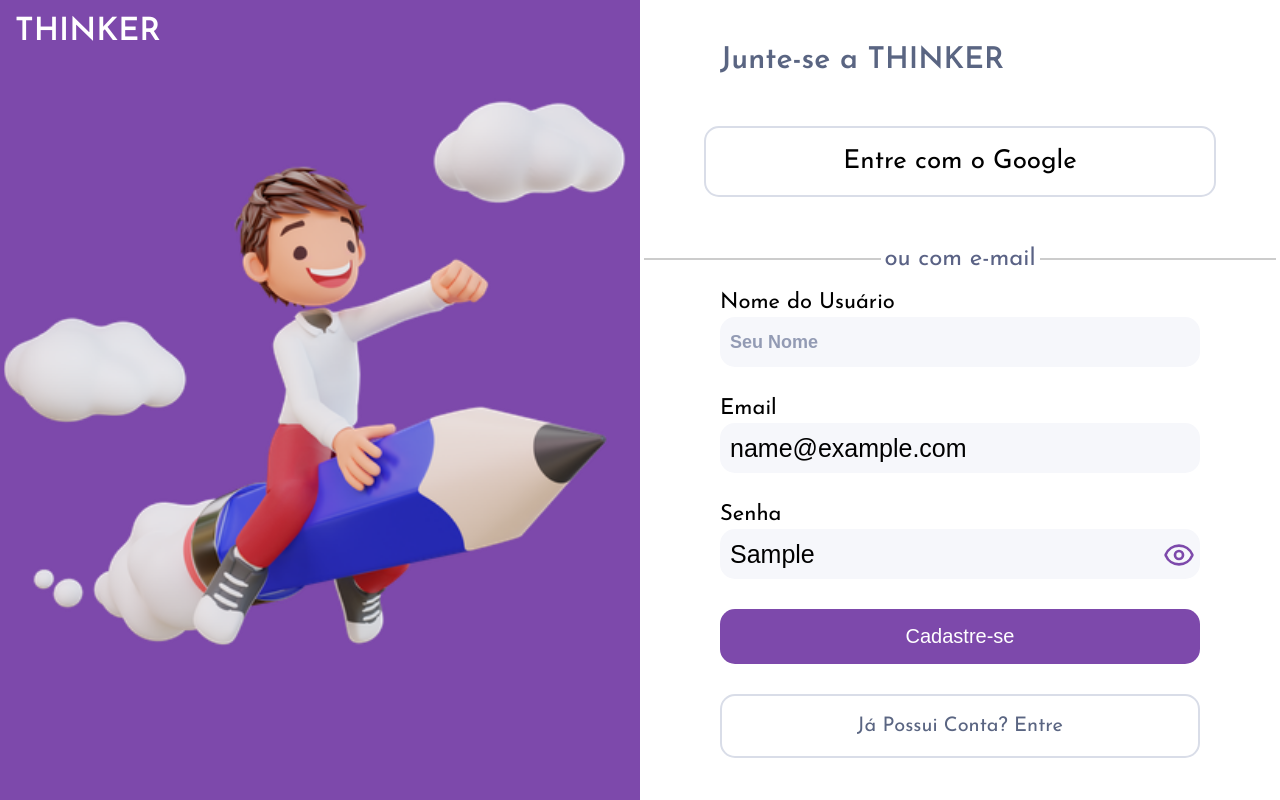
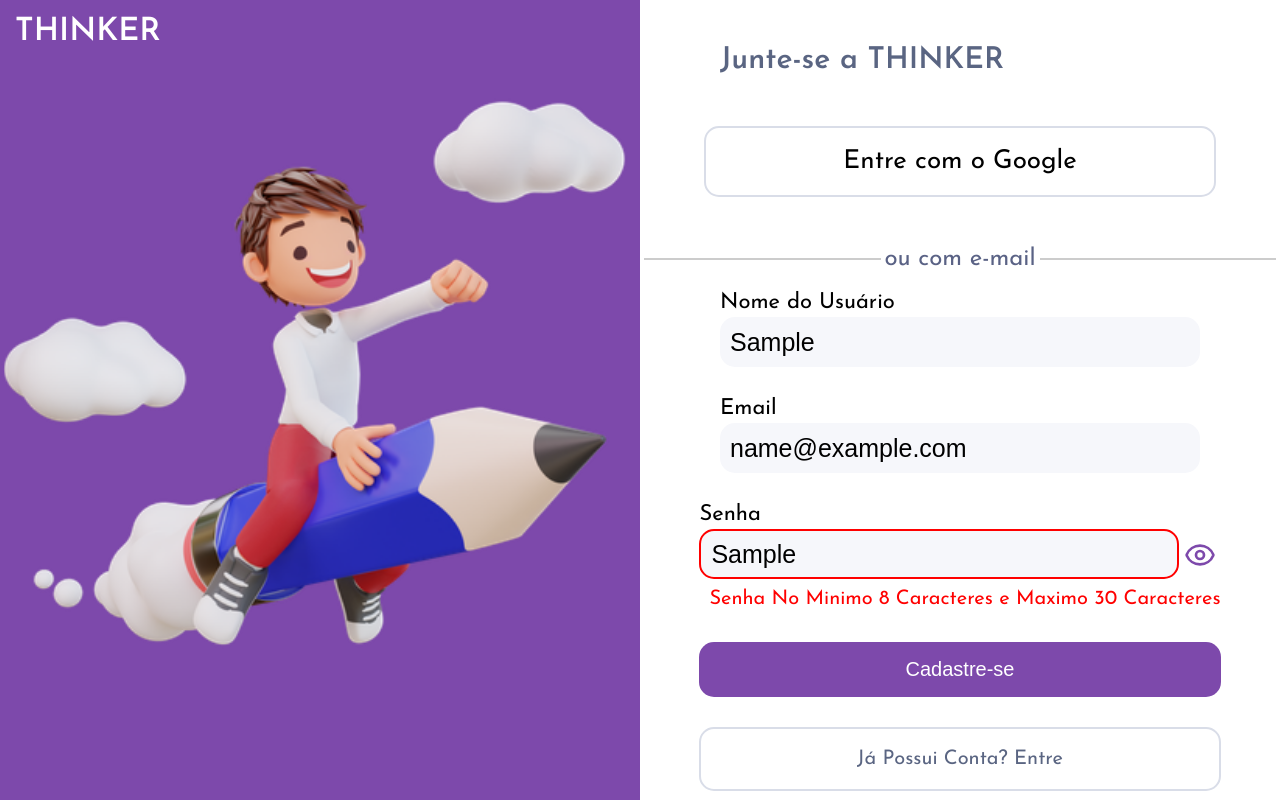
Before and after one commit to DevVitorlevi/Thinker, a React (Vite) app in the folder frontend/: page /register in a window 1280 px wide. Both pictures are taken after typing "Sample", "name@example.com", "Sample" into the empty fields and a click on the button "Cadastre-se". Built offline with nearby package versions, Linux system fonts and the light colour scheme.

Commit message:
Validações Feitas

```diff
--- a/frontend/src/pages/auth/Register.tsx
+++ b/frontend/src/pages/auth/Register.tsx
@@ -22,11 +22,37 @@ const Register = () => {
         email: '',
         senha: ''
     })
+    const [error, setError] = useState(
+        {
+            email: '',
+            senha: '',
+        }
+    )
 
     const handleSubmit = (e: React.FormEvent<HTMLFormElement>) => {
         e.preventDefault()
+        const emailRegex = /^[a-zA-Z0-9._%+-]+@[a-zA-Z0-9.-]+\.[a-zA-Z]{2,}$/;
 
+        let hasError = false
+        let NewErros = { email: '', senha: '' }
+
+        if (!emailRegex.test(Formdata.email)) {
+            NewErros.email = 'Email Inválido'
+            hasError = true
+        }
+
+        if (Formdata.senha.length < 8 || Formdata.senha.length > 30) {
+            NewErros.senha = 'Senha No Minimo 8 Caracteres e Maximo 30 Caracteres'
+            hasError = true
+        }
+
+        if (hasError) {
+            return setError(NewErros)
+        }
+
+        setError({ email: '', senha: '' })
         setFormdata({ name: '', email: '', senha: '' })
+
 
     }
     const handleChange = (e: React.ChangeEvent<HTMLInputElement>) => {
@@ -34,6 +60,7 @@ const Register = () => {
         setFormdata(prevData => (
             { ...prevData, [name]: value }
         ))
+        setError({ email: '', senha: '' })
     }
     return (
         <>
@@ -68,24 +95,30 @@ const Register = () => {
                                     required
                                     onChange={handleChange}
                                 />
-
                             </div>
                             <div className="inputs">
                                 <p>Email</p>
-                                <input type="text" className='input'
+                                <input type="email" className={`input ${error.email ? 'input-error' : ''}`}
+                                    name='email'
+                                    value={Formdata.email}
                                     placeholder='Insire seu enderenço de e-mail'
                                     onChange={handleChange}
                                 />
+                                {error.email && <p className='required'>{error.email}</p>}
                             </div>
                             <div className="inputs">
                                 <p>Senha</p>
+
                                 <input type={open ? 'password' : 'text'}
-                                    placeholder='Digite sua Senha' className='input'
+                                    placeholder='Digite sua Senha' className={`input ${error.senha ? 'input-error' : ''}`}
                                     ref={inputPass}
+                                    name='senha'
+                                    value={Formdata.senha}
                                     onChange={handleChange}
+                                    maxLength={30}
                                 />
+                                {error.senha && <p className='required'>{error.senha}</p>}
                                 <span onClick={toggleEye}>
-
                                     {open ? <EyeClosed className="eye-c" /> : <Eye className="eye" />}
                                 </span>
 
@@ -95,7 +128,7 @@ const Register = () => {
                         </form>
                     </Form>
                 </Formdiv>
-            </Container>
+            </Container >
         </>
     )
 }
--- a/frontend/src/styles/Form.ts
+++ b/frontend/src/styles/Form.ts
@@ -196,8 +196,9 @@ export const Form = styled.div`
     .required{
         color: red;
         font-size: 15px;
-        margin-top: 5px;
+        margin-top: 10px;
         display: block;
+        text-indent: 10px;
     }
     .input{
         max-width:25rem;
@@ -208,6 +209,9 @@ export const Form = styled.div`
         border: 0;
         border-radius: 15px;
         text-indent: 10px;
+    }
+    input:focus{
+        outline: 2px solid #7D49AB;
     }
     ::placeholder{
         color: #939BB4;
@@ -224,7 +228,9 @@ export const Form = styled.div`
     p{
         margin-bottom: 3px;
     }
-
+    .input-error{
+        border: 2px solid  red;
+    }
     button{
         background-color: #7D49AB;
         font-size: 17px;
```
